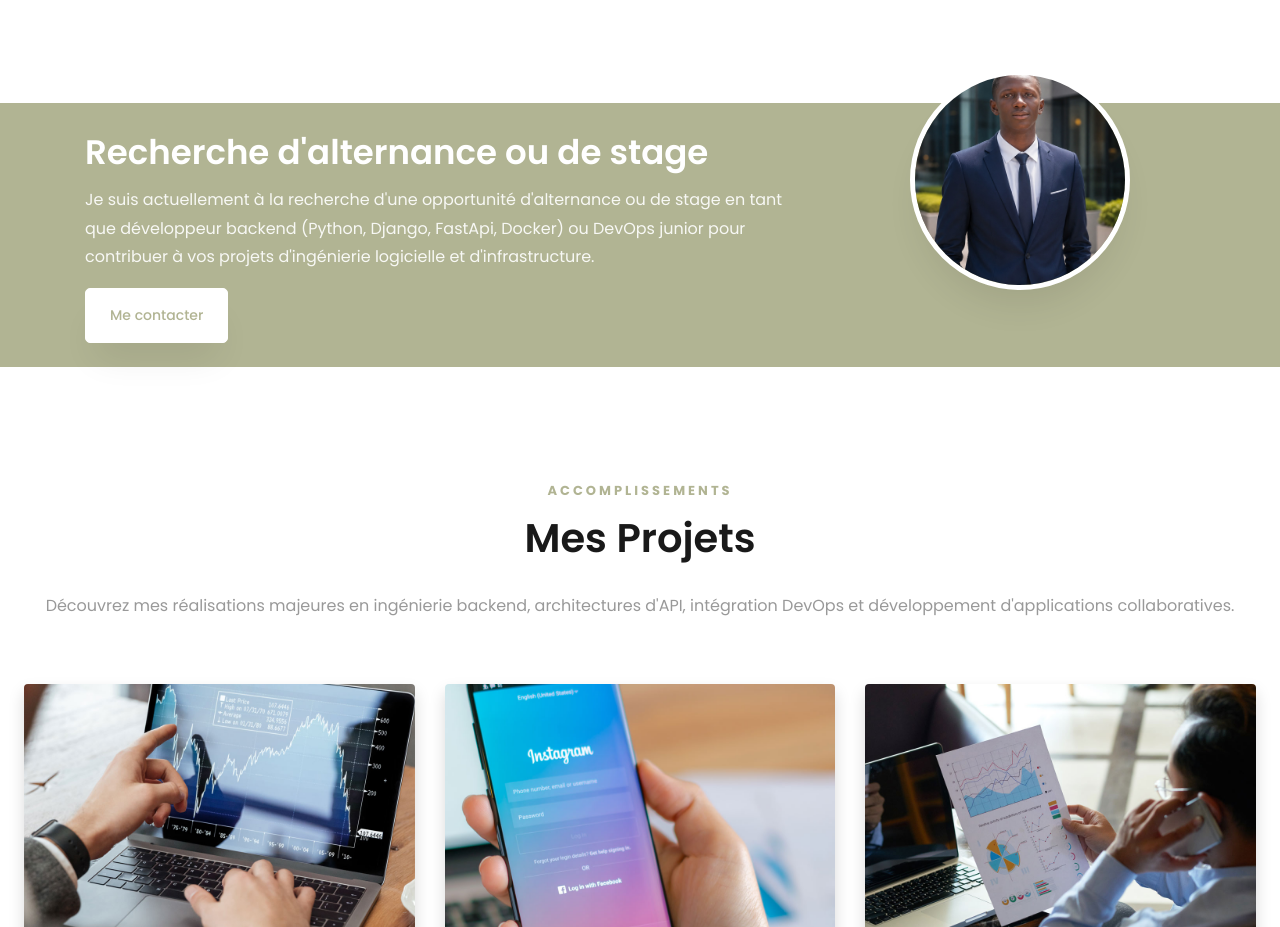
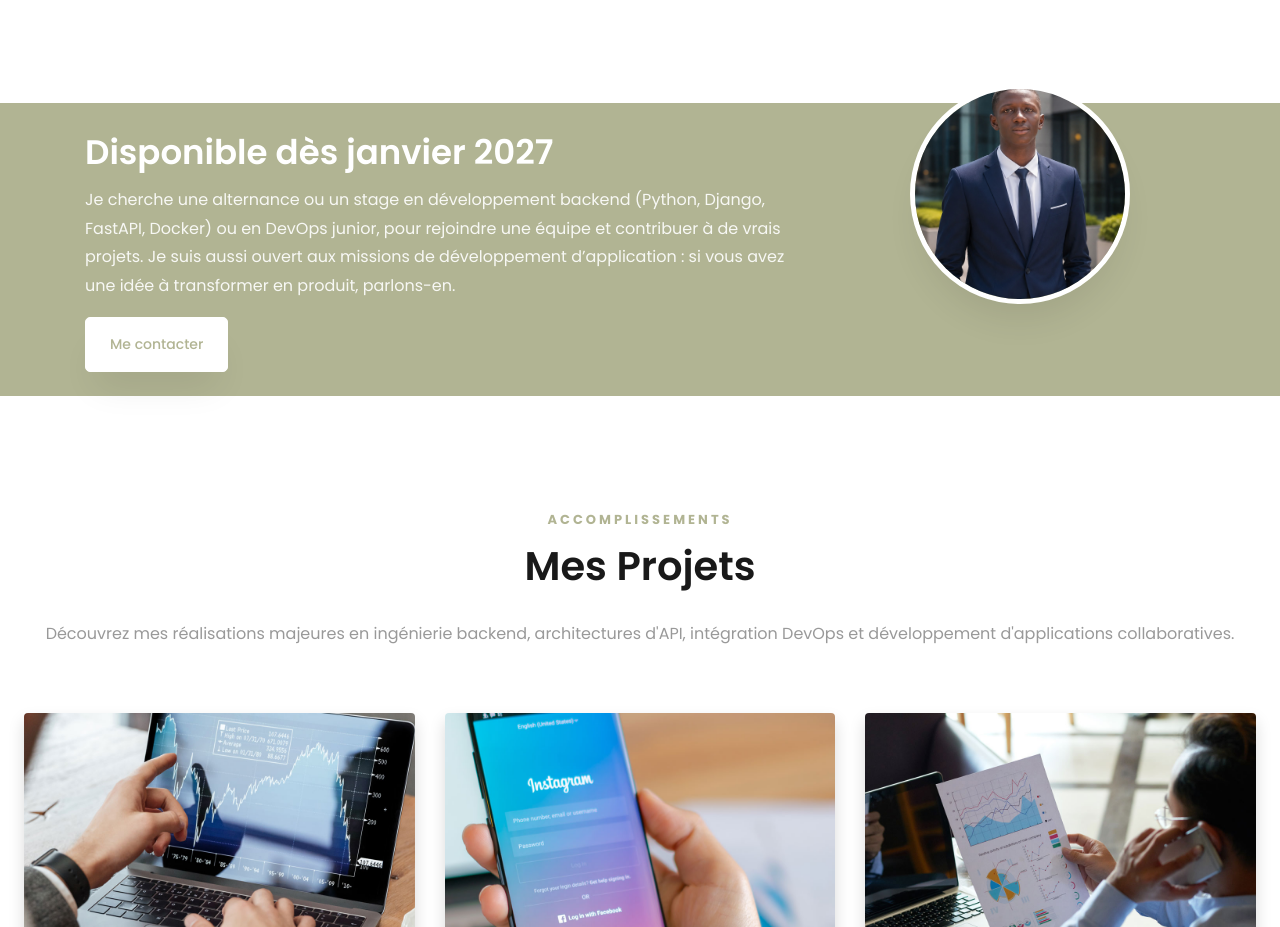
Before and after one commit to Webbymamadou/mon_portofolio, a React (Vite) app: page / in a window 1280 px wide. Shown: the part 4180-5107 px from the top of the page. Built offline with nearby package versions, Linux system fonts and the light colour scheme.

Commit message:
mise a jour des inforùations

```diff
--- a/src/components/HireMe.jsx
+++ b/src/components/HireMe.jsx
@@ -18,11 +18,11 @@ export default function HireMe() {
             className="col-md-8 col-lg-8 d-flex align-items-center"
           >
             <div className="w-100 py-4">
-              <h2>Recherche d'alternance ou de stage</h2>
-              <p>Je suis actuellement à la recherche d'une opportunité d'alternance ou de stage en tant que développeur backend (Python, Django, FastApi, Docker) ou DevOps junior pour contribuer à vos projets d'ingénierie logicielle et d'infrastructure.</p>
+              <h2>Disponible dès janvier 2027</h2>
+              <p>Je cherche une alternance ou un stage en développement backend (Python, Django, FastAPI, Docker) ou en DevOps junior, pour rejoindre une équipe et contribuer à de vrais projets. Je suis aussi ouvert aux missions de développement d’application : si vous avez une idée à transformer en produit, parlons-en.</p>
               <p className="mb-0">
                 <a
-                  href="mailto:mamadouseck1357@gmail.com?subject=Proposition d'alternance / stage"
+                  href="mailto:mamadouseck1357@gmail.com?subject=Proposition d'alternance / stage / mission"
                   className="btn btn-white py-3 px-4"
                 >
                   Me contacter
```
